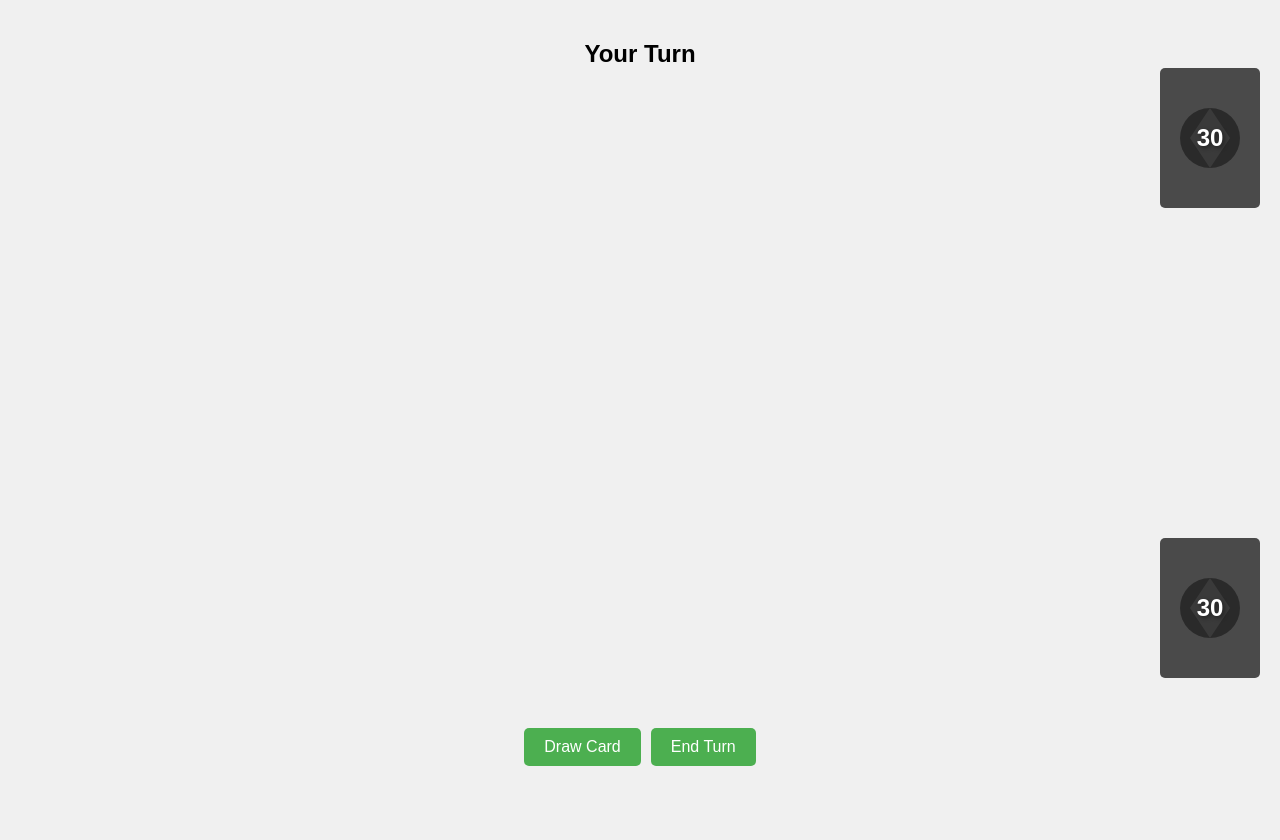
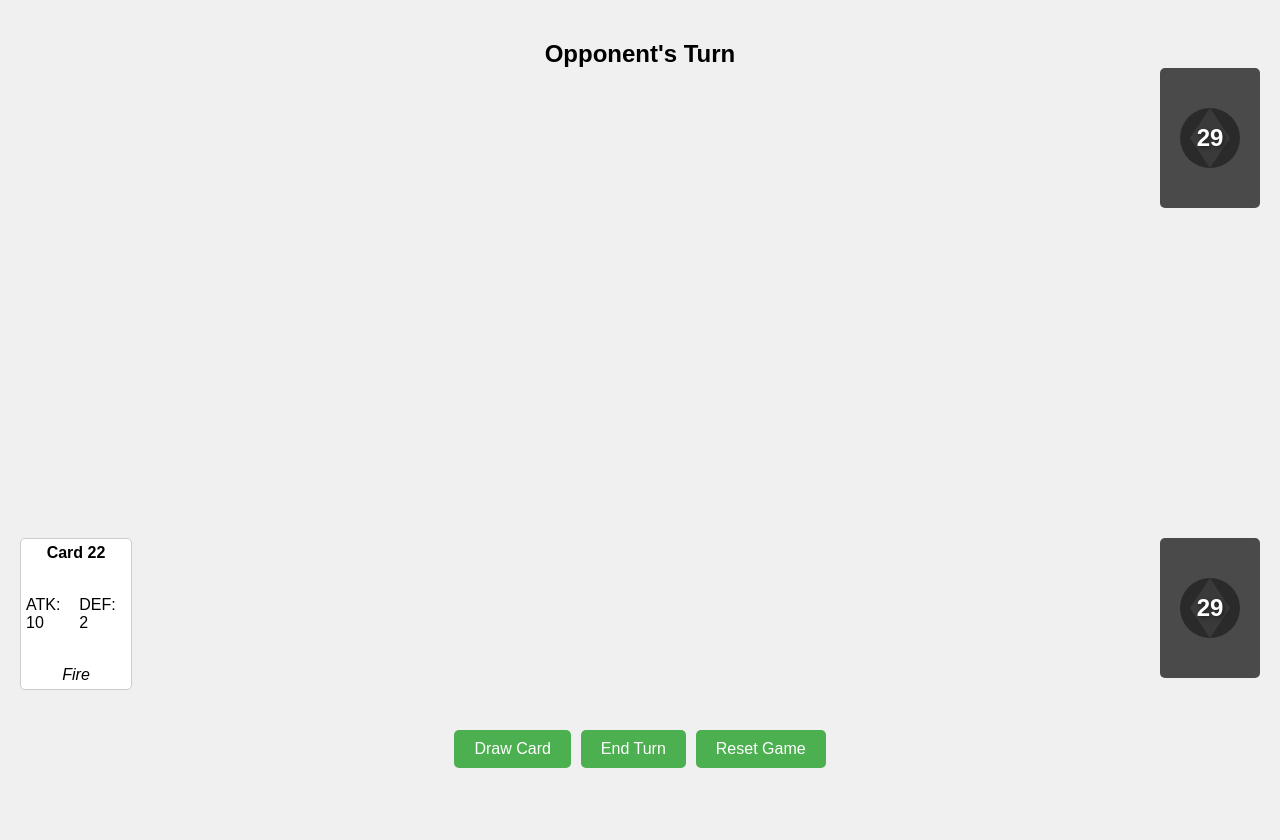
Before and after one commit to Iansogotthis/battlecards, a Flask app: page /game in a window 1280 px wide. Run offline with Flask 3, Linux system fonts and the light colour scheme; data that the repository does not hold is empty; some libraries are stand-ins or nearby versions.

Commit message:
Agent query: Please check the following: 1) Does the game load without errors? 2) Can you draw a card and see it added to your hand? 3) Can you play a card from your hand to the field? 4) Does ending your turn trigger the AI's turn? 5) After the AI's turn, does it switch back to the player's turn? 6) Does the Reset Game button work properly?

```diff
--- a/main.py
+++ b/main.py
@@ -9,14 +9,11 @@
 app.config['SECRET_KEY'] = 'your-secret-key'  # Replace with a real secret key in production
 socketio = SocketIO(app)
 
-# Set up logging
 logging.basicConfig(level=logging.DEBUG)
 logger = logging.getLogger(__name__)
 
-# Initialize the database
 init_db()
 
-# Create a game instance
 game = Game()
 
 @app.route('/')
@@ -89,6 +86,18 @@
         logger.error(f"Error getting game state: {str(e)}")
         return jsonify({'error': str(e)}), 500
 
+@app.route('/api/reset_game')
+def reset_game():
+    try:
+        game.reset_game()
+        new_state = game.get_game_state()
+        socketio.emit('update_game_state', new_state)
+        logger.info("Game reset successfully")
+        return jsonify({'success': True, 'new_state': new_state}), 200
+    except Exception as e:
+        logger.error(f"Error resetting game: {str(e)}")
+        return jsonify({'error': str(e)}), 500
+
 @socketio.on('connect')
 def handle_connect():
     logger.info('Client connected')
--- a/models/game.py
+++ b/models/game.py
@@ -6,17 +6,19 @@
 
 class Game:
     def __init__(self):
+        self.reset_game()
+
+    def reset_game(self):
         self.player_hand = []
         self.player_field = []
         self.opponent_hand = []
         self.opponent_field = []
         self.player_deck = self.create_deck()
         self.opponent_deck = self.create_deck()
-        self.current_turn = 'player'  # Ensure the game starts with the player's turn
-        logger.info("Game initialized. Starting with player's turn.")
+        self.current_turn = 'player'
+        logger.info("Game reset. Starting with player's turn.")
 
     def create_deck(self):
-        # Create a sample deck of 30 cards
         deck = []
         for i in range(30):
             card = Card(
@@ -31,7 +33,6 @@
         return deck
 
     def draw_card(self, player):
-        """Draw a card from the player's or opponent's deck"""
         logger.info(f"{player} is drawing a card")
         if player == 'player':
             if self.player_deck:
@@ -51,7 +52,6 @@
         return None
 
     def play_card(self, card_id, player):
-        """Play a card from the player's or opponent's hand to their field"""
         logger.info(f"{player} is playing card with id: {card_id}")
         if player == 'player':
             card = next((card for card in self.player_hand if card.id == card_id), None)
@@ -73,11 +73,9 @@
         return False
 
     def end_turn(self):
-        """End the current turn and switch to the other player"""
         logger.info(f"Ending turn for {self.current_turn}")
         self.current_turn = 'opponent' if self.current_turn == 'player' else 'player'
         logger.info(f"New turn: {self.current_turn}")
-        # Draw a card for the player whose turn is starting
         self.draw_card(self.current_turn)
         logger.debug(f"Game state after turn change: {self.get_game_state()}")
 
--- a/static/js/game.js
+++ b/static/js/game.js
@@ -169,12 +169,11 @@
         .then(data => {
             console.log('Turn ended successfully:', data);
             if (data.success) {
-                gameState.currentTurn = 'opponent';
+                gameState = data.new_state;
                 updateGameBoard();
                 console.log('Turn changed to opponent, triggering AI turn');
                 setTimeout(() => {
                     ai.playTurn();
-                    fetchGameState();
                 }, 1000);
             }
         })
@@ -184,34 +183,42 @@
         });
 }
 
+function resetGame() {
+    console.log('Resetting game');
+    fetch('/api/reset_game')
+        .then(response => {
+            if (!response.ok) {
+                throw new Error('Failed to reset game');
+            }
+            return response.json();
+        })
+        .then(data => {
+            console.log('Game reset successfully:', data);
+            if (data.success) {
+                gameState = data.new_state;
+                updateGameBoard();
+            }
+        })
+        .catch(error => {
+            console.error('Error resetting game:', error);
+            showError('Failed to reset game. Please try again.');
+        });
+}
+
 function fetchGameState() {
     console.log('Fetching game state');
-    const timeoutDuration = 10000; // 10 seconds timeout
-
-    const fetchPromise = fetch('/api/game_state')
+    fetch('/api/game_state')
         .then(response => {
             if (!response.ok) {
                 throw new Error('Failed to fetch game state');
             }
             return response.json();
-        });
-
-    const timeoutPromise = new Promise((_, reject) =>
-        setTimeout(() => reject(new Error('Fetch game state timeout')), timeoutDuration)
-    );
-
-    Promise.race([fetchPromise, timeoutPromise])
+        })
         .then(newState => {
             console.log('New game state received:', newState);
-            if (newState && newState.playerHand && newState.playerField && newState.opponentField && newState.currentTurn) {
-                gameState = newState;
-                console.log('Current turn after fetching game state:', gameState.currentTurn);
-                updateGameBoard();
-                hideLoadingIndicator();
-            } else {
-                console.error('Received invalid game state:', newState);
-                showError('Received invalid game state. Please refresh the page.');
-            }
+            gameState = newState;
+            updateGameBoard();
+            hideLoadingIndicator();
         })
         .catch(error => {
             console.error('Error fetching game state:', error);
@@ -238,13 +245,15 @@
     console.log('Window loaded, initializing game...');
     const drawButton = document.getElementById('draw-button');
     const endTurnButton = document.getElementById('end-turn-button');
+    const resetButton = document.getElementById('reset-button');
 
-    if (drawButton && endTurnButton) {
+    if (drawButton && endTurnButton && resetButton) {
         drawButton.addEventListener('click', drawCard);
         endTurnButton.addEventListener('click', endTurn);
+        resetButton.addEventListener('click', resetGame);
         console.log('Event listeners attached to buttons');
     } else {
-        console.error('Failed to find draw or end turn buttons');
+        console.error('Failed to find game buttons');
     }
 
     // Fetch initial game state
@@ -254,14 +263,8 @@
 // Socket event handlers
 socket.on('update_game_state', (newState) => {
     console.log('Received updated game state:', newState);
-    if (newState && newState.playerHand && newState.playerField && newState.opponentField && newState.currentTurn) {
-        gameState = newState;
-        console.log('Current turn after socket update:', gameState.currentTurn);
-        updateGameBoard();
-    } else {
-        console.error('Received invalid game state from socket:', newState);
-        showError('Received invalid game state. Please refresh the page.');
-    }
+    gameState = newState;
+    updateGameBoard();
 });
 
 // Error handling for socket connection
--- a/templates/game.html
+++ b/templates/game.html
@@ -28,6 +28,7 @@
         <div class="controls">
             <button id="draw-button" class="game-button">Draw Card</button>
             <button id="end-turn-button" class="game-button">End Turn</button>
+            <button id="reset-button" class="game-button">Reset Game</button>
         </div>
     </div>
     <script src="https://cdnjs.cloudflare.com/ajax/libs/socket.io/4.0.1/socket.io.js"></script>
```
